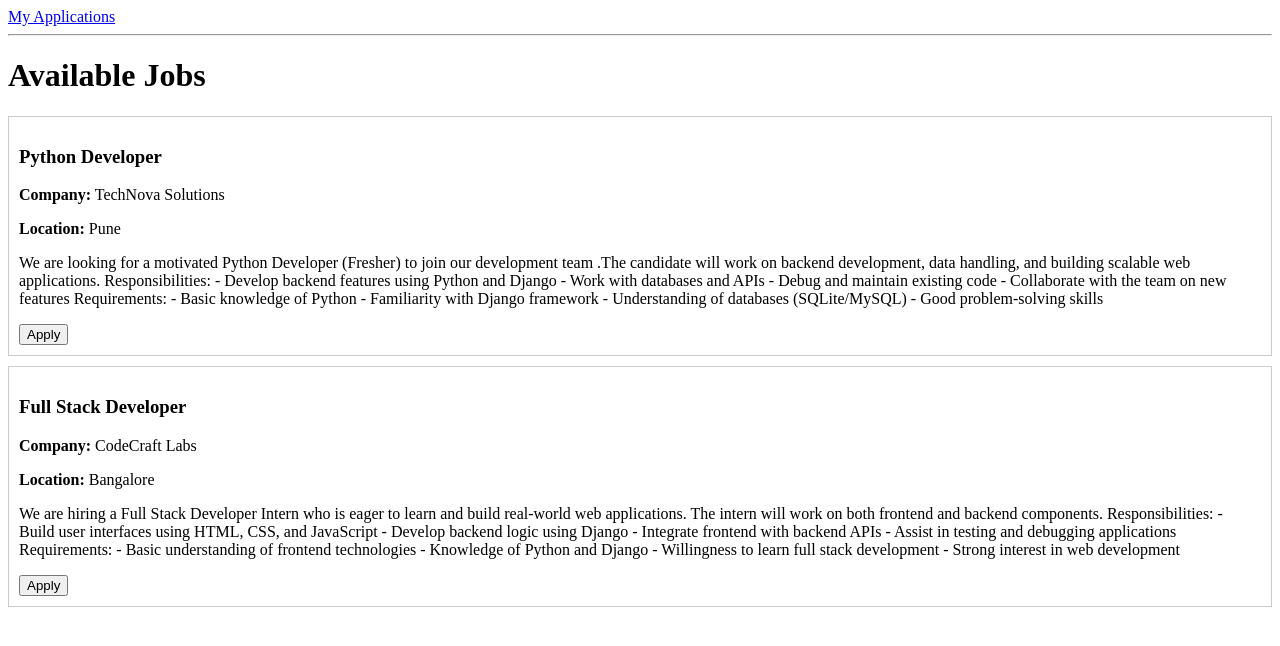
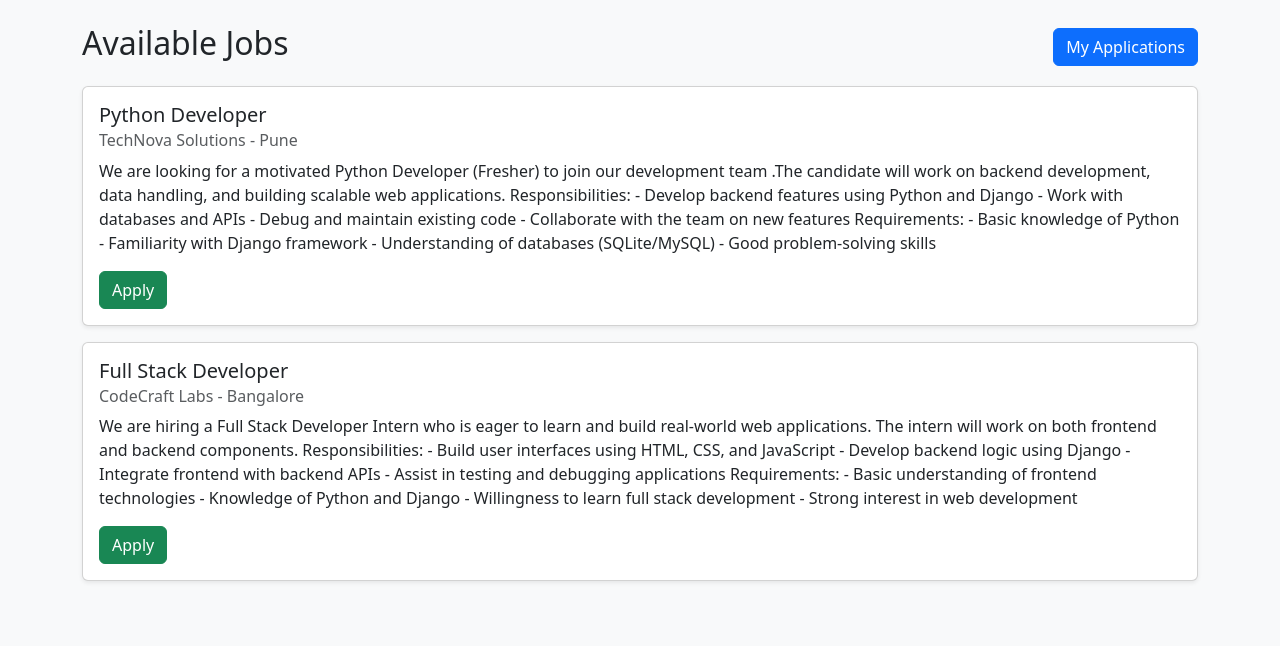
Before and after one commit to snehap-123/applicant-tracking-system, a Django app: page / in a window 1280 px wide. Shown: the top 646 px of the page. Run offline with Django 5.2, Linux system fonts and the light colour scheme; data comes from the database, SQL or seed files in the repository.

Commit message:
Added UI screenshots

```diff
--- a/jobs/templates/jobs/job_list.html
+++ b/jobs/templates/jobs/job_list.html
@@ -2,29 +2,34 @@
 <html>
 <head>
     <title>Job Listings</title>
+    <link href="https://cdn.jsdelivr.net/npm/bootstrap@5.3.2/dist/css/bootstrap.min.css" rel="stylesheet">
+
 </head>
 <body>
 
-<a href="{% url 'my_applications' %}">My Applications</a>
-<hr>
+<body class="bg-light">
 
-<h1>Available Jobs</h1>
+<div class="container mt-4">
 
-{% for job in jobs %}
-    <div style="border:1px solid #ccc; padding:10px; margin-bottom:10px;">
-        <h3>{{ job.title }}</h3>
-        <p><strong>Company:</strong> {{ job.company }}</p>
-        <p><strong>Location:</strong> {{ job.location }}</p>
-        <p>{{ job.description }}</p>
+  <div class="d-flex justify-content-between align-items-center mb-3">
+    <h2>Available Jobs</h2>
+    <a class="btn btn-primary" href="{% url 'my_applications' %}">My Applications</a>
+  </div>
 
-        <!-- APPLY BUTTON -->
-        <a href="{% url 'apply_job' job.id %}">
-            <button>Apply</button>
-        </a>
+  {% for job in jobs %}
+  <div class="card mb-3 shadow-sm">
+    <div class="card-body">
+      <h5 class="card-title">{{ job.title }}</h5>
+      <h6 class="card-subtitle mb-2 text-muted">{{ job.company }} - {{ job.location }}</h6>
+      <p class="card-text">{{ job.description }}</p>
+
+      <a href="{% url 'apply_job' job.id %}" class="btn btn-success">Apply</a>
     </div>
-{% empty %}
-    <p>No jobs available</p>
-{% endfor %}
+  </div>
+  {% empty %}
+  <p>No jobs available</p>
+  {% endfor %}
+
+</div>
 
 </body>
-</html>
```
Also changed, not shown: applications/templates/applications/apply.html (+28 -8 lines).
